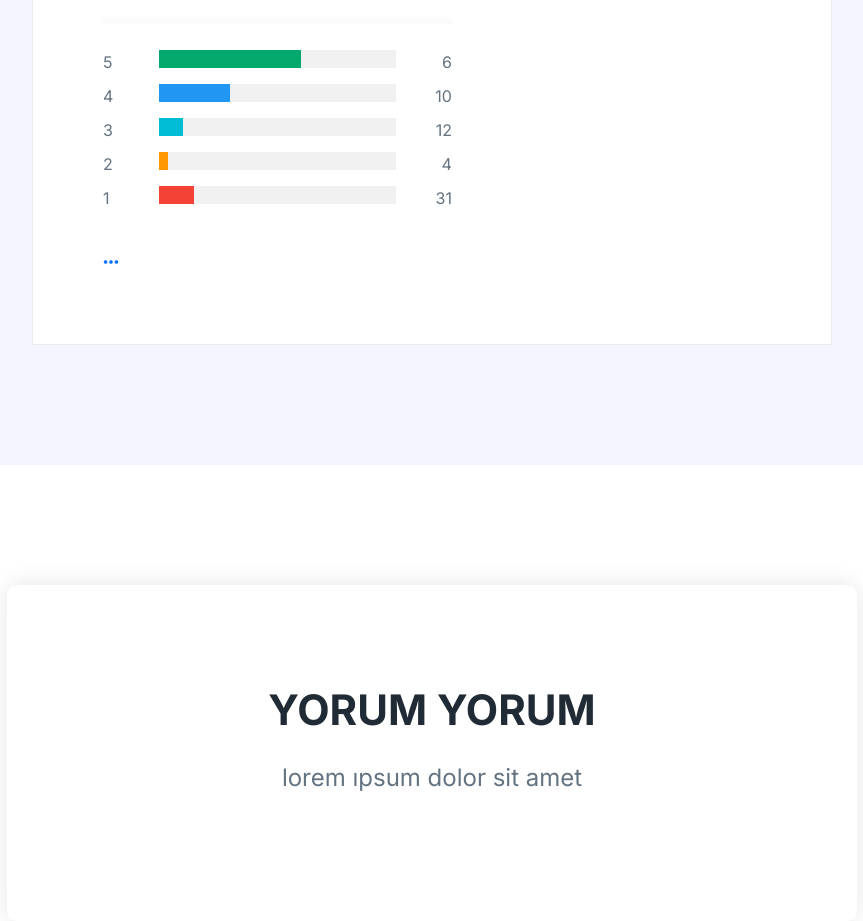
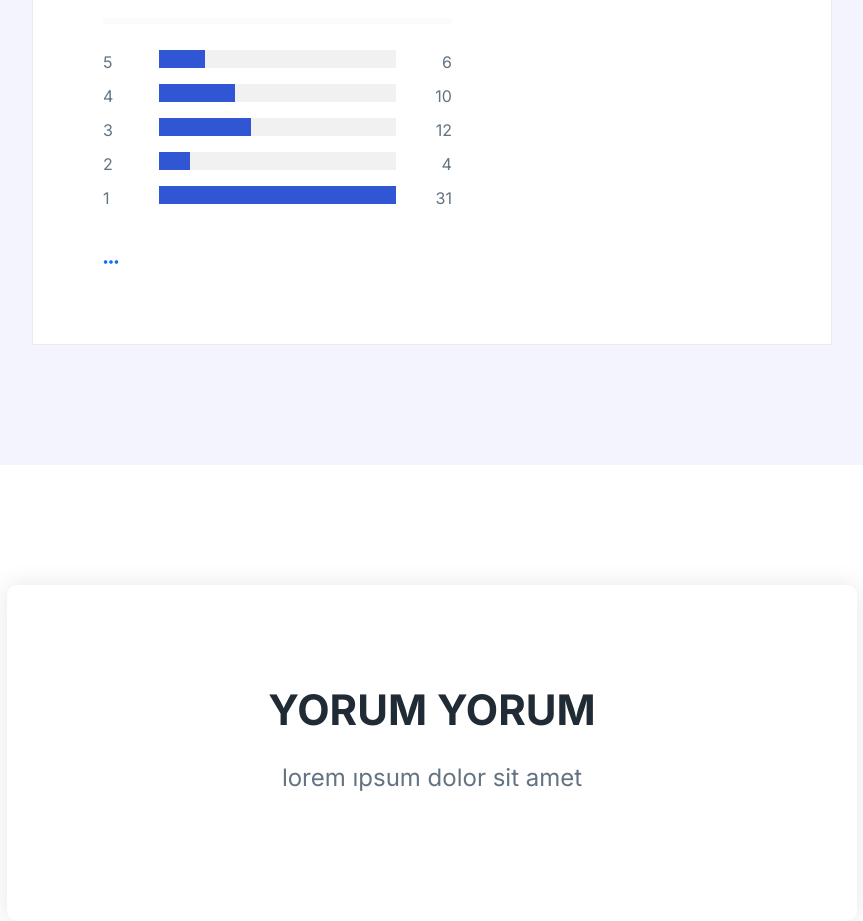
Before and after one commit to hmtcelik/hocaninotla, a Django app: page /university/faculty/depart/doctor/1/ in a window 1280 px wide. Shown: the part 354-1275 px from the top of the page, without its empty margins (208-1071 px from the left). Run offline with Django 3.2, Linux system fonts and the light colour scheme; data comes from the database, SQL or seed files in the repository; some libraries are stand-ins or nearby versions.

Commit message:
calculating for rate scorebord

```diff
--- a/comment/views.py
+++ b/comment/views.py
@@ -8,6 +8,8 @@ from django.shortcuts import get_object_or_404
 from django.urls import reverse_lazy, reverse
 from django.db.models import Avg, Count
 from django.template import RequestContext
+import re
+
 
 from django.core.exceptions import PermissionDenied #for raise 404 errror on 'pagenotfound_view'
 
@@ -80,9 +82,52 @@ class CommentView(generic.DetailView):
             av_rates = 'No Rate'
         #-----------------------------------------------
 
+
         all_comments = Comment.objects.filter(doctor=doctor).count #number of all comments
 
-        #------ is like/dislike is liked/disliked? for canceling like/dislike  --------
+
+
+        # START FOR DOCTOR RATE SCORECARDS EACH VOTE -------------------------------------------
+        colorwidth_rate1 = 0
+        colorwidth_rate2 = 0
+        colorwidth_rate3 = 0
+        colorwidth_rate4 = 0
+        colorwidth_rate5 = 0
+
+        rate_list = [noRate1,noRate2,noRate3,noRate4,noRate5]
+
+        max_rate = max(rate_list)
+
+
+        if max_rate != 0:
+            each_vote = 100/max_rate # this is for each vote equal how much power
+            colorwidth_rate1 = noRate1 * each_vote
+            colorwidth_rate2 = noRate2 * each_vote
+            colorwidth_rate3 = noRate3 * each_vote
+            colorwidth_rate4 = noRate4 * each_vote
+            colorwidth_rate5 = noRate5 * each_vote
+
+        if noRate1 == noRate2:
+            if noRate1 == noRate3:
+                if noRate1 == noRate4:
+                    if noRate1 == noRate5:
+                        colorwidth_rate1 = 50
+                        colorwidth_rate2 = 50
+                        colorwidth_rate3 = 50
+                        colorwidth_rate4 = 50
+                        colorwidth_rate5 = 50
+
+        if noRate1 == 0:
+            colorwidth_rate1 = 0
+        if noRate2 == 0:
+            colorwidth_rate2 = 0
+        if noRate3 == 0:
+            colorwidth_rate3 = 0
+        if noRate4 == 0:
+            colorwidth_rate4 = 0
+        if noRate5 == 0:
+            colorwidth_rate5 = 0
+        #-------------------------------------------------------------------------------
 
         arg = {'av_rates': av_rates,
                'rates1': noRate1,
@@ -91,6 +136,11 @@ class CommentView(generic.DetailView):
                'rates4': noRate4,
                'rates5': noRate5,
                'all_comments': all_comments,
+               'colorwidth_rate1': colorwidth_rate1,
+               'colorwidth_rate2': colorwidth_rate2,
+               'colorwidth_rate3': colorwidth_rate3,
+               'colorwidth_rate4': colorwidth_rate4,
+               'colorwidth_rate5': colorwidth_rate5,
                }
 
         context.update(arg)
--- a/templates/comment.html
+++ b/templates/comment.html
@@ -2,15 +2,6 @@
 {% load static %}
 {% block title %}{{ doctor.doctor_name }}{% endblock %}
 {% block body %}
-<style>
-        /* USER RATINGS BAR --->>>>> !!!! BUNLARI VIEW DEN EN YUKSEK EN ASSAGI SIRALIYIP ONA GORE WIDTHLERINI AYARLAT*/
-        .bar-5 {width: 60%; height: 18px; background-color: #04AA6D;}
-        .bar-4 {width: 30%; height: 18px; background-color: #2196F3;}
-        .bar-3 {width: 10%; height: 18px; background-color: #00bcd4;}
-        .bar-2 {width: 4%; height: 18px; background-color: #ff9800;}
-        .bar-1 {width: 15%; height: 18px; background-color: #f44336;}
-</style>
-
 <section id="about" class="ud-about">
         <div class="container">
           <div class="ud-about-wrapper wow fadeInUp" data-wow-delay=".2s">
@@ -38,7 +29,7 @@
                           </div>
                           <div class="middle">
                             <div class="bar-container">
-                              <div class="bar-5"></div>
+                              <div style="width: {{colorwidth_rate5}}%; height: 18px; background-color: #3056d3;"></div>
                             </div>
                           </div>
                           <div class="side right">
@@ -49,7 +40,7 @@
                           </div>
                           <div class="middle">
                             <div class="bar-container">
-                              <div class="bar-4"></div>
+                              <div style="width: {{colorwidth_rate4}}%; height: 18px; background-color: #3056d3;"></div>
                             </div>
                           </div>
                           <div class="side right">
@@ -60,7 +51,7 @@
                           </div>
                           <div class="middle">
                             <div class="bar-container">
-                              <div class="bar-3"></div>
+                              <div style="width: {{colorwidth_rate3}}%; height: 18px; background-color: #3056d3;"></div>
                             </div>
                           </div>
                           <div class="side right">
@@ -71,7 +62,7 @@
                           </div>
                           <div class="middle">
                             <div class="bar-container">
-                              <div class="bar-2"></div>
+                              <div style="width: {{colorwidth_rate2}}%; height: 18px; background-color: #3056d3;"></div>
                             </div>
                           </div>
                           <div class="side right">
@@ -82,7 +73,7 @@
                           </div>
                           <div class="middle">
                             <div class="bar-container">
-                              <div class="bar-1"></div>
+                              <div style="width: {{colorwidth_rate1}}%; height: 18px; background-color: #3056d3;"></div>
                             </div>
                           </div>
                           <div class="side right">
```
